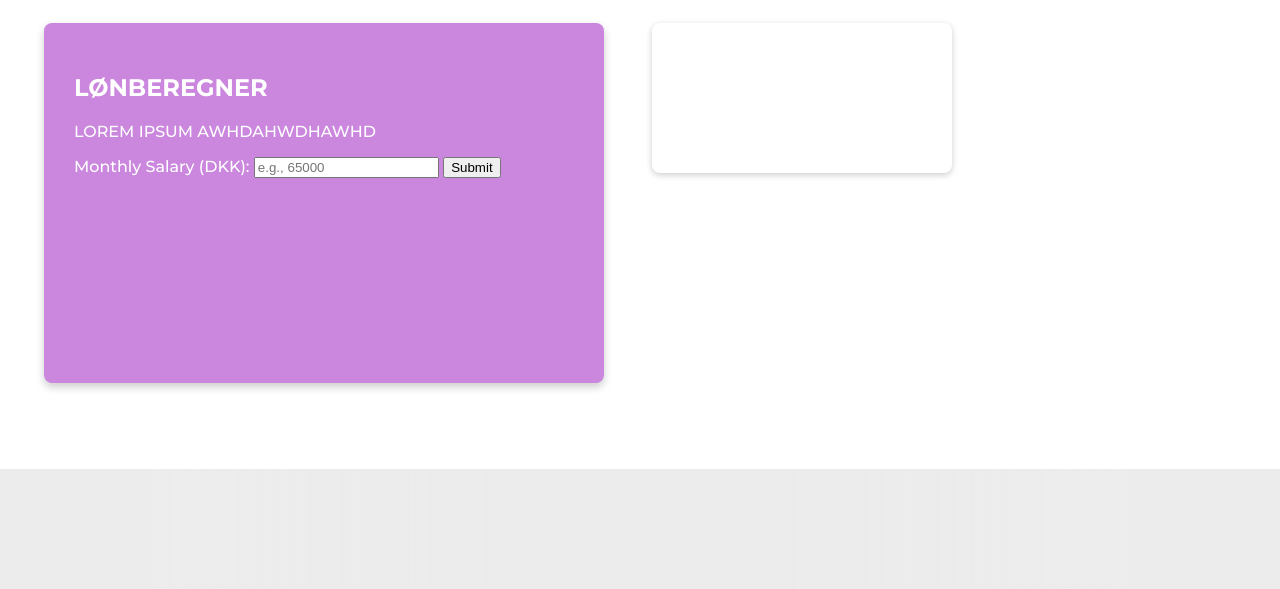
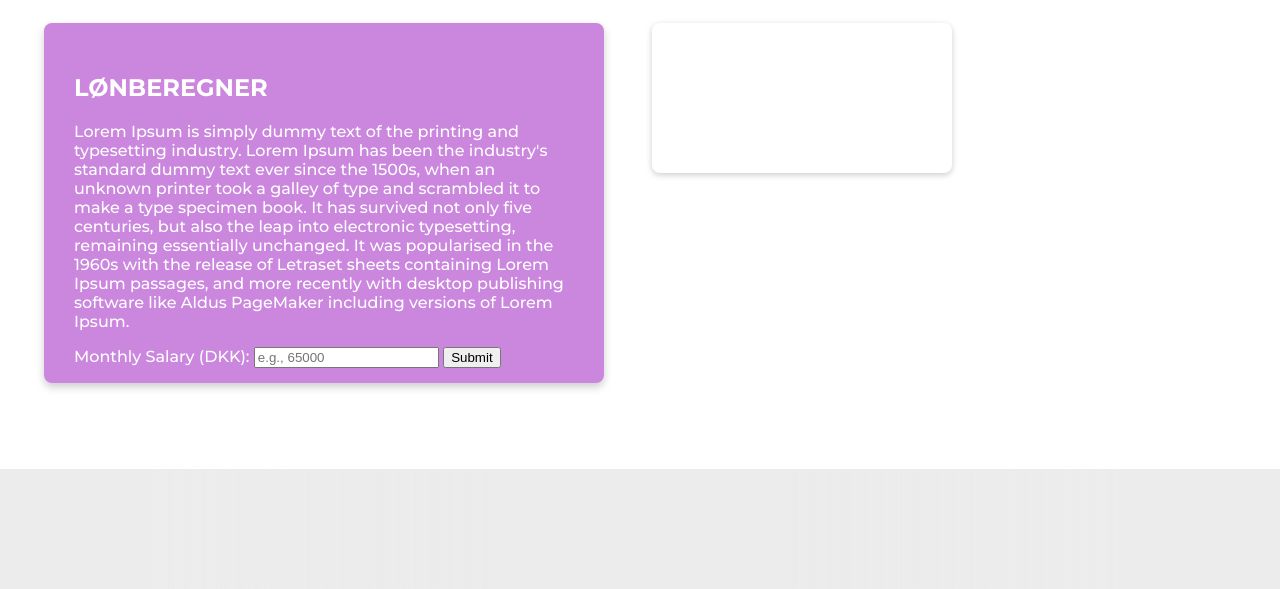
Before and after one commit to gume0002/Aflevering-06-, a website: page index.html in a window 1280 px wide. Shown: the part 1500-2089 px from the top of the page. Drawn offline with nearby package versions, Linux system fonts and the light colour scheme; no server answers; a web font is replaced by a local one.

Commit message:
beregner ændring

```diff
--- a/index.html
+++ b/index.html
@@ -78,7 +78,7 @@
 
     <div class="info-box">
         <h2>LØNBEREGNER</h2>
-        <p>LOREM IPSUM AWHDAHWDHAWHD</p>
+        <p>Lorem Ipsum is simply dummy text of the printing and typesetting industry. Lorem Ipsum has been the industry's standard dummy text ever since the 1500s, when an unknown printer took a galley of type and scrambled it to make a type specimen book. It has survived not only five centuries, but also the leap into electronic typesetting, remaining essentially unchanged. It was popularised in the 1960s with the release of Letraset sheets containing Lorem Ipsum passages, and more recently with desktop publishing software like Aldus PageMaker including versions of Lorem Ipsum.</p>
 
         <div class="input-field">
             <label for="yearly-salary">Monthly Salary (DKK):</label>
```
